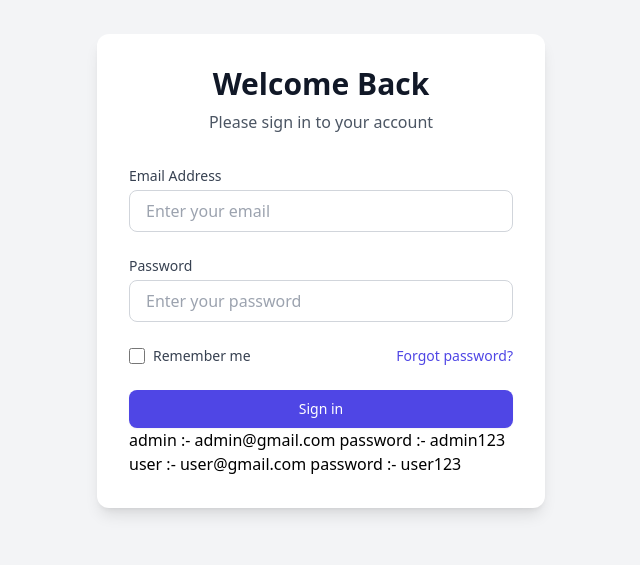
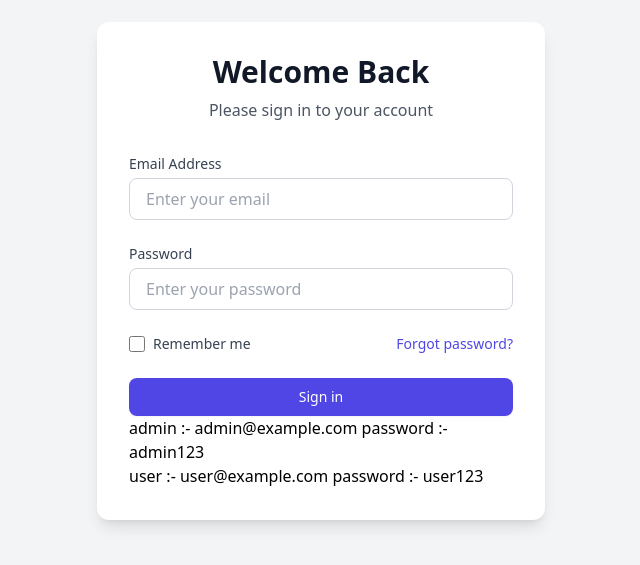
Before and after one commit to govindgupta1912/KollegeApply, a React (Vite) app: page /login in a window 1280 px wide. Shown: the part 153-718 px from the top of the page, without its empty margins (319-959 px from the left). Built offline with nearby package versions, Linux system fonts and the light colour scheme.

Commit message:
deploy changes9

```diff
--- a/src/pages/Login.jsx
+++ b/src/pages/Login.jsx
@@ -131,8 +131,8 @@ const Login = () => {
             </div>
           </div> */}
 
-          <p>admin :- admin@gmail.com password :- admin123</p>
-          <p>user :- user@gmail.com password :- user123</p>
+          <p>admin :- admin@example.com password :- admin123</p>
+          <p>user :- user@example.com password :- user123</p>
         </div>
       </div>
     </div>
```
